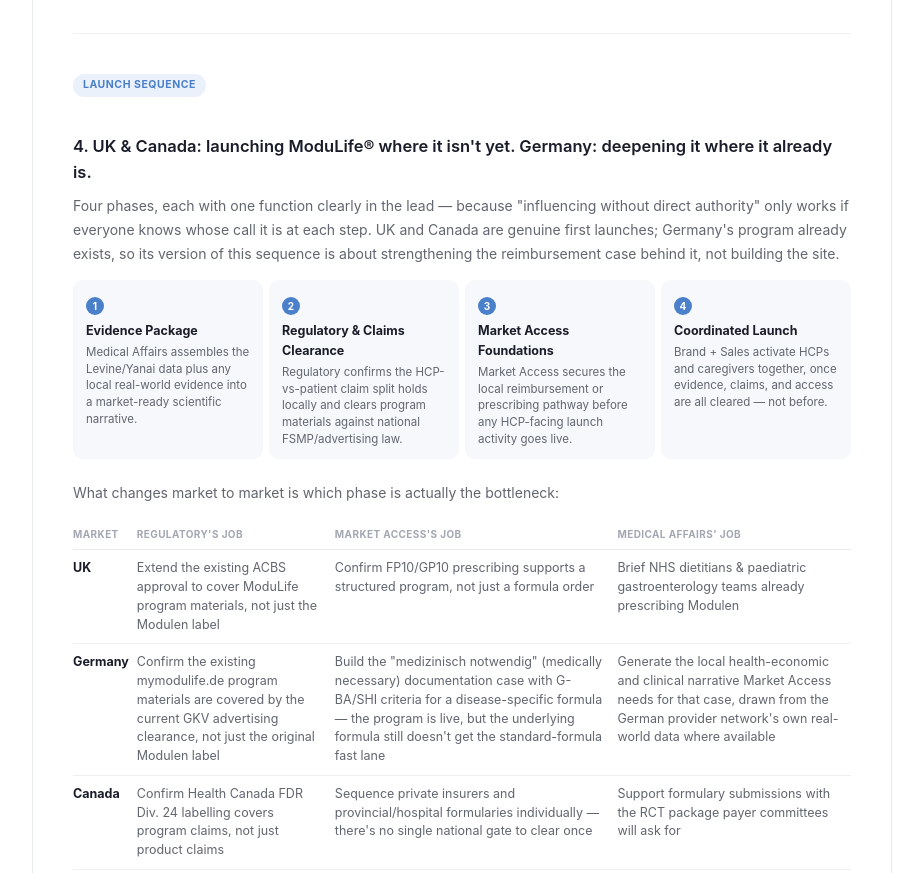
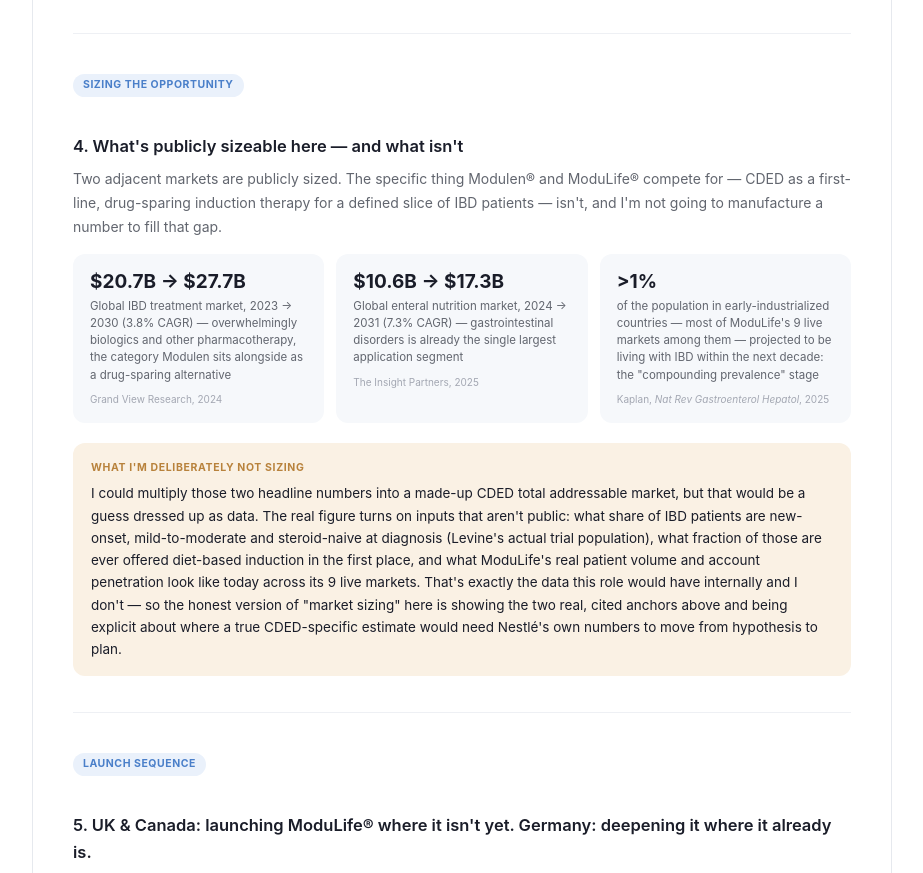
Before and after one commit to jane-natividad/jane-natividad.github.io, a plain HTML site: page modulen.html in a window 1280 px wide. Shown: the part 3692-4565 px from the top of the page, without its empty margins (178-1101 px from the left). Drawn offline with Linux system fonts and the light colour scheme.

Commit message:
Add market-sizing section; fix table overflow

```diff
--- a/modulen.html
+++ b/modulen.html
@@ -151,6 +151,13 @@
   .claim-box .channel { font-size: 11px; color: var(--ink-muted); font-style: italic; }
   @media (max-width: 620px) { .claim-grid { grid-template-columns: 1fr; } }
 
+  .stat-grid { display: grid; grid-template-columns: repeat(3, 1fr); gap: 12px; margin: 14px 0 20px; }
+  .stat-card { background: var(--tint); border-radius: 12px; padding: 16px 17px; }
+  .stat-card .stat-num { font-size: 19px; font-weight: 700; color: var(--ink); line-height: 1.22; margin-bottom: 5px; }
+  .stat-card .stat-label { font-size: 11.5px; color: var(--ink-soft); line-height: 1.5; }
+  .stat-card .stat-src { font-size: 10px; color: var(--ink-muted); margin-top: 7px; display: block; }
+  @media (max-width: 700px) { .stat-grid { grid-template-columns: 1fr; } }
+
   .reg-callout {
     background: var(--amber-soft); border-radius: 12px; padding: 16px 18px; margin: 20px 0;
     font-size: 13.5px; color: var(--ink); line-height: 1.65;
@@ -282,8 +289,37 @@
 
       <hr class="divider">
 
+      <div class="tag">Sizing the Opportunity</div>
+      <h2 class="finding-h">4. What's publicly sizeable here — and what isn't</h2>
+      <p>Two adjacent markets are publicly sized. The specific thing Modulen® and ModuLife® compete for — CDED as a first-line, drug-sparing induction therapy for a defined slice of IBD patients — isn't, and I'm not going to manufacture a number to fill that gap.</p>
+
+      <div class="stat-grid">
+        <div class="stat-card">
+          <div class="stat-num">$20.7B &rarr; $27.7B</div>
+          <div class="stat-label">Global IBD treatment market, 2023 &rarr; 2030 (3.8% CAGR) — overwhelmingly biologics and other pharmacotherapy, the category Modulen sits alongside as a drug-sparing alternative</div>
+          <span class="stat-src">Grand View Research, 2024</span>
+        </div>
+        <div class="stat-card">
+          <div class="stat-num">$10.6B &rarr; $17.3B</div>
+          <div class="stat-label">Global enteral nutrition market, 2024 &rarr; 2031 (7.3% CAGR) — gastrointestinal disorders is already the single largest application segment</div>
+          <span class="stat-src">The Insight Partners, 2025</span>
+        </div>
+        <div class="stat-card">
+          <div class="stat-num">&gt;1%</div>
+          <div class="stat-label">of the population in early-industrialized countries — most of ModuLife's 9 live markets among them — projected to be living with IBD within the next decade: the "compounding prevalence" stage</div>
+          <span class="stat-src">Kaplan, <i>Nat Rev Gastroenterol Hepatol</i>, 2025</span>
+        </div>
+      </div>
+
+      <div class="reg-callout">
+        <span class="label">What I'm deliberately not sizing</span>
+        I could multiply those two headline numbers into a made-up CDED total addressable market, but that would be a guess dressed up as data. The real figure turns on inputs that aren't public: what share of IBD patients are new-onset, mild-to-moderate and steroid-naive at diagnosis (Levine's actual trial population), what fraction of those are ever offered diet-based induction in the first place, and what ModuLife's real patient volume and account penetration look like today across its 9 live markets. That's exactly the data this role would have internally and I don't — so the honest version of "market sizing" here is showing the two real, cited anchors above and being explicit about where a true CDED-specific estimate would need Nestlé's own numbers to move from hypothesis to plan.
+      </div>
+
+      <hr class="divider">
+
       <div class="tag">Launch Sequence</div>
-      <h2 class="finding-h">4. UK &amp; Canada: launching ModuLife® where it isn't yet. Germany: deepening it where it already is.</h2>
+      <h2 class="finding-h">5. UK &amp; Canada: launching ModuLife® where it isn't yet. Germany: deepening it where it already is.</h2>
       <p>Four phases, each with one function clearly in the lead — because "influencing without direct authority" only works if everyone knows whose call it is at each step. UK and Canada are genuine first launches; Germany's program already exists, so its version of this sequence is about strengthening the reimbursement case behind it, not building the site.</p>
 
       <div class="flow-row">
@@ -321,7 +357,10 @@
         Canadian Food Inspection Agency — Foods for Special Dietary Use (Food and Drug Regulations, Division 24). <a href="https://inspection.canada.ca/en/food-labels/labelling/industry/foods-special-dietary-use" target="_blank" rel="noopener">inspection.canada.ca</a><br>
         Modulen® IBD product/prescriber pages: <a href="https://www.nestlehealthscience.co.uk/brands/modulen/modulen-ibd" target="_blank" rel="noopener">UK</a> &middot; <a href="https://www.nestlehealthscience.ca/en/brands/modulen/modulen-ibd" target="_blank" rel="noopener">Canada</a> &middot; <a href="https://www.nestlehealthscience.us/medical-nutrition/inflammatory-bowel-conditions" target="_blank" rel="noopener">US</a><br>
         ModuLife® brand &amp; patient program pages: <a href="https://www.nestlehealthscience.us/our-brands" target="_blank" rel="noopener">US</a> &middot; <a href="https://www.nestlehealthscience-me.com/en/brands/modulife" target="_blank" rel="noopener">Middle East</a> &middot; <a href="https://mymodulife.com/" target="_blank" rel="noopener">mymodulife.com</a> &middot; <a href="https://mymodulife.com/find-a-provider/" target="_blank" rel="noopener">provider locator</a> &middot; <a href="https://mymodulife.de/" target="_blank" rel="noopener">mymodulife.de</a> &middot; <a href="https://mymodulife.fr/" target="_blank" rel="noopener">mymodulife.fr</a> (language/country selector on mymodulife.com also lists live .nl, .it, .pl, .es, .com.br, .co.il, and mymodulife-me.com sites, each checked for a corresponding registered-provider directory)<br>
-        NutritionInsight — "Nestlé Health Science develops 'paradigm change' diet-based platform for Crohn's disease patients." <a href="https://www.nutritioninsight.com/news/nestl%C3%A9-health-science-develops-paradigm-change-diet-based-platform-for-crohns-disease-patients.html" target="_blank" rel="noopener">nutritioninsight.com</a>
+        NutritionInsight — "Nestlé Health Science develops 'paradigm change' diet-based platform for Crohn's disease patients." <a href="https://www.nutritioninsight.com/news/nestl%C3%A9-health-science-develops-paradigm-change-diet-based-platform-for-crohns-disease-patients.html" target="_blank" rel="noopener">nutritioninsight.com</a><br>
+        Grand View Research. "Inflammatory Bowel Disease (IBD) Treatment Market Report, 2024&ndash;2030." 2024. <a href="https://www.grandviewresearch.com/industry-analysis/inflammatory-bowel-disease-ibd-treatment-market" target="_blank" rel="noopener">grandviewresearch.com</a><br>
+        The Insight Partners. "Enteral Nutrition Market Size is expected to reach US$ 17.33 Billion by 2031, with CAGR of 7.3%." 2025. <a href="https://www.globenewswire.com/news-release/2025/05/09/3078344/0/en/Enteral-Nutrition-Market-Size-is-expected-to-reach-US-17-33-Billion-by-2031-with-CAGR-of-7-3-The-Insight-Partners.html" target="_blank" rel="noopener">globenewswire.com</a><br>
+        Kaplan GG. The global burden of inflammatory bowel disease: from 2025 to 2045. <i>Nat Rev Gastroenterol Hepatol</i>. 2025. <a href="https://www.nature.com/articles/s41575-025-01097-1" target="_blank" rel="noopener">nature.com</a>
       </p>
 
       <p class="meta-line" style="margin-top:28px;">Related: <a href="https://jane-natividad.github.io/modulife.html">ModuLife funnel teardown →</a> &middot; <a href="https://jane-natividad.github.io/ibd-landscape.html">IBD Evidence &amp; Patient Landscape Map →</a></p>
```
